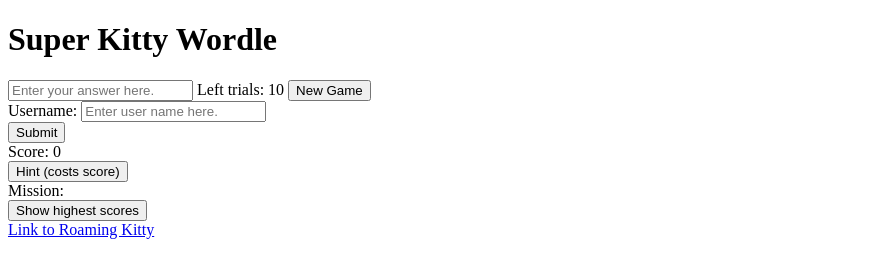
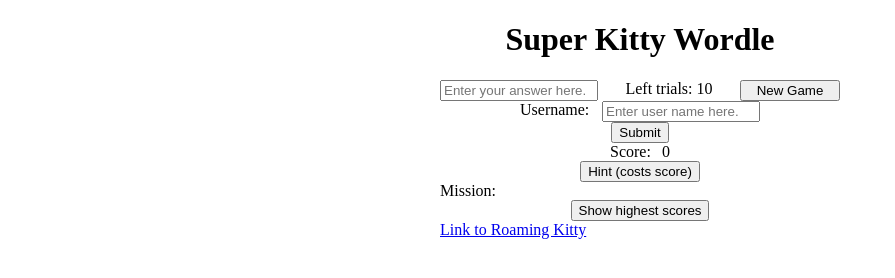
Before and after one commit to ChengjunXi/CSS566-Frontend, a plain HTML site: page index.html in a window 1280 px wide. Shown: the whole page, without its empty margins (0-895 px from the left). Drawn offline with Linux system fonts and the light colour scheme; no server answers.

Commit message:
done layout

```diff
--- a/index.html
+++ b/index.html
@@ -7,21 +7,25 @@
     <link rel="stylesheet" href="style.css">
 </head>
 <body>
+    <div id="main-view">
         <h1>Super Kitty Wordle</h1>
-    <div>
+        <div id="row1">
             <input type="text" id="guess" placeholder="Enter your answer here.">
+            <span>
                 Left trials:
                 <span id="left-trials">5</span>
+            </span>
             <button id="new">New Game</button>
         </div>
-    <div>
+        <div id="row2">
             <span>Username: </span>
             <input type="text" id="username" placeholder="Enter user name here.">
         </div>
-    <div>
+        <div id="row3">
             <button id="submit">Submit</button>
         </div>
-    <div>Score: <span id="score">0</span></div>
+        <div id="row4">
+            Score: <span id="score">0</span></div>
         <div>
             <button id="hint">Hint (costs score)</button>
         </div>
@@ -31,6 +35,7 @@
         <button id="highscoresButton">Show highest scores</button>
         <div id="highscores"></div>
         <a href="https://roamingkitty.com/">Link to Roaming Kitty</a>
+    </div>
     <script src="logic.js"></script>
 </body>
 </html>
--- a/logic.js
+++ b/logic.js
@@ -112,7 +112,7 @@ highscoresButton.onclick = async () => {
 
     highscores.innerHTML = ''
     for (let username in response) {
-        highscores.innerHTML=highscores.innerHTML+username+': '+response[username]+'<br>'
+        highscores.innerHTML=highscores.innerHTML+"<div class='highscore'><span>"+username+':</span> <span>'+response[username]+'</span></div>'
     }
 }
 
--- a/style.css
+++ b/style.css
@@ -9,3 +9,80 @@
 .wrong{
     background-color: yellow;
 }
+
+#main-view{
+    width: 400px;
+    margin: auto;
+}
+
+h1{
+    text-align: center;
+}
+
+#row1{
+    display: flex;
+    flex-direction: row;
+    justify-content: space-between;
+}
+
+#guess{
+    width: 150px;
+    flex-basis: 150px;
+    flex-shrink: 0;
+    flex-grow: 0;
+}
+
+#left-trials{
+    width: 20px;
+}
+
+#new{
+    width: 100px;
+    flex-basis: 100px;
+    flex-shrink: 0;
+    flex-grow: 0;
+}
+
+#row2{
+    width: 60%;
+    margin: auto;
+    display: flex;
+    flex-direction: row;
+    justify-content: space-between;
+}
+
+#username{
+    width: 150px;
+    flex-basis: 150px;
+    flex-shrink: 0;
+    flex-grow: 0;
+}
+
+#submit{
+    display: block;
+    margin: auto;
+}
+
+#row4{
+    width: 15%;
+    margin: auto;
+    display: flex;
+    flex-direction: row;
+    justify-content: space-between;
+}
+
+#hint{
+    display: block;
+    margin: auto;
+}
+
+#highscoresButton{
+    display: block;
+    margin: auto;
+}
+
+.highscore{
+    display: flex;
+    flex-direction: row;
+    justify-content: space-around;
+}
```
Lines whose indentation alone changed are shown as unchanged.
